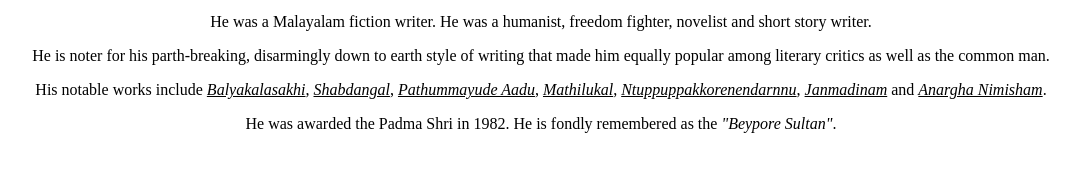
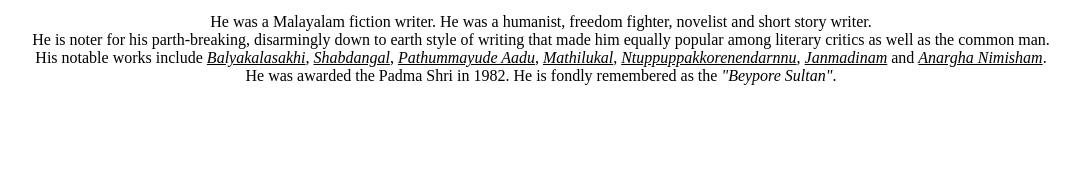
Before and after one commit to Lavax88/Basic-html-project, a plain HTML site: page index.html in a window 1280 px wide. Shown: the part 443-614 px from the top of the page, without its empty margins (99-1179 px from the left). Drawn offline with Linux system fonts and the light colour scheme.

Commit message:
Update index.html
Made use of <br> tags

```diff
--- a/index.html
+++ b/index.html
@@ -12,9 +12,9 @@
 	<body>
 		<h1 style="text-align: center">Vaikom Muhammad Basheer</h1>
 		<img src="https://th.bing.com/th/id/OIP.iwwfpXsey8SpOaGk3kuoigHaFj?w=223&h=180&c=7&r=0&o=5&pid=1.7" alt="Vaikom's Picture" width="480" height="360" style="P">
-		<p style="text-align: center">He was a Malayalam fiction writer. He was a humanist, freedom fighter, novelist and short story writer.</p>
-		<p style="text-align: center">He is noter for his parth-breaking, disarmingly down to earth style of writing that made him equally popular among literary critics as well as the common man.</p>
-		<p style="text-align: center">His notable works include <i><u>Balyakalasakhi</i></u>, <i><u>Shabdangal</i></u>, <i><u>Pathummayude Aadu</i></u>, <i><u>Mathilukal</i></u>, <i><u>Ntuppuppakkorenendarnnu</i></u>, <i><u>Janmadinam</i></u> and <i><u> Anargha Nimisham</i></u>.</p>
-		<p style="text-align: center">He was awarded the Padma Shri in 1982. He is fondly remembered as the <i>"Beypore Sultan"</i>.</p>
+		<p style="text-align: center">He was a Malayalam fiction writer. He was a humanist, freedom fighter, novelist and short story writer.
+		<br>He is noter for his parth-breaking, disarmingly down to earth style of writing that made him equally popular among literary critics as well as the common man.
+		<br>His notable works include <i><u>Balyakalasakhi</i></u>, <i><u>Shabdangal</i></u>, <i><u>Pathummayude Aadu</i></u>, <i><u>Mathilukal</i></u>, <i><u>Ntuppuppakkorenendarnnu</i></u>, <i><u>Janmadinam</i></u> and <i><u> Anargha Nimisham</i></u>.
+		<br>He was awarded the Padma Shri in 1982. He is fondly remembered as the <i>"Beypore Sultan"</i>.</p>
 	</body>
 </html>
```
